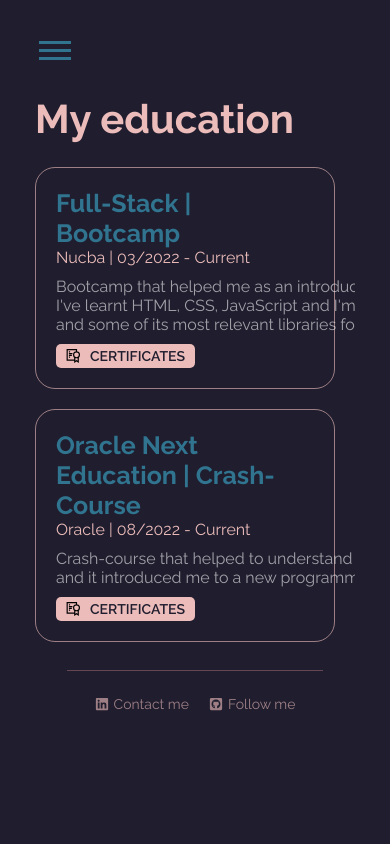
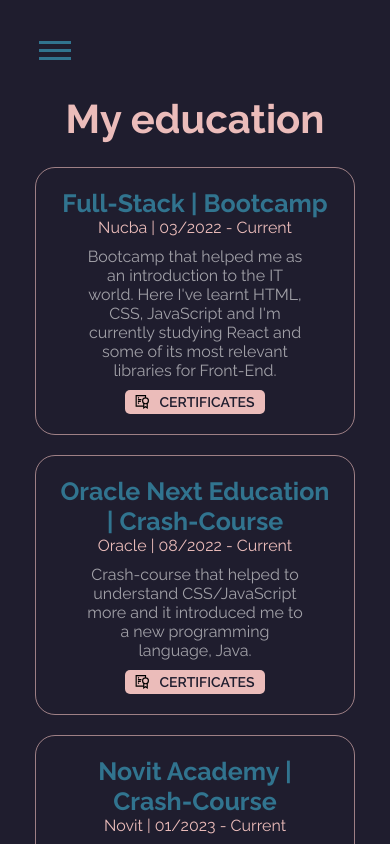
Before and after one commit to LucaCuello/MyPortfolio, a React (Vite) app: page /education in a window 390 px wide. Shown: the top 844 px of the page. Built offline with nearby package versions, Linux system fonts and the light colour scheme.

Commit message:
Responsive changes Finished the 'Education' responsive

```diff
--- a/src/responsive.css
+++ b/src/responsive.css
@@ -14,7 +14,7 @@
 
   .picture-container {
     order: -1;
-    transform: scale(0.8) !important;
+    transform: scale(0.7) !important;
   }
 
   .about-me {
@@ -28,6 +28,24 @@
     text-align: center;
     word-wrap: break-word;
     width: 85%;
+  }
+
+  /* Education responsive */
+
+  .education-container {
+    justify-content: center;
+    align-items: center;
+  }
+
+  .study-card {
+    justify-content: center;
+    align-items: center;
+    text-align: center;
+  }
+
+  .study-card p {
+    width: 80%;
+    word-wrap: break-word;
   }
 
   /* Footer responsive */
@@ -58,4 +76,19 @@
   .hamburguer-menu {
     display: flex;
   }
+
+  /* Education responsive */
+
+  .cards-container {
+    overflow: auto;
+    padding: 0;
+  }
+
+  .education-container {
+    height: auto;
+  }
+
+  .education-container h1 {
+    text-align: center;
+  }
 }
```
